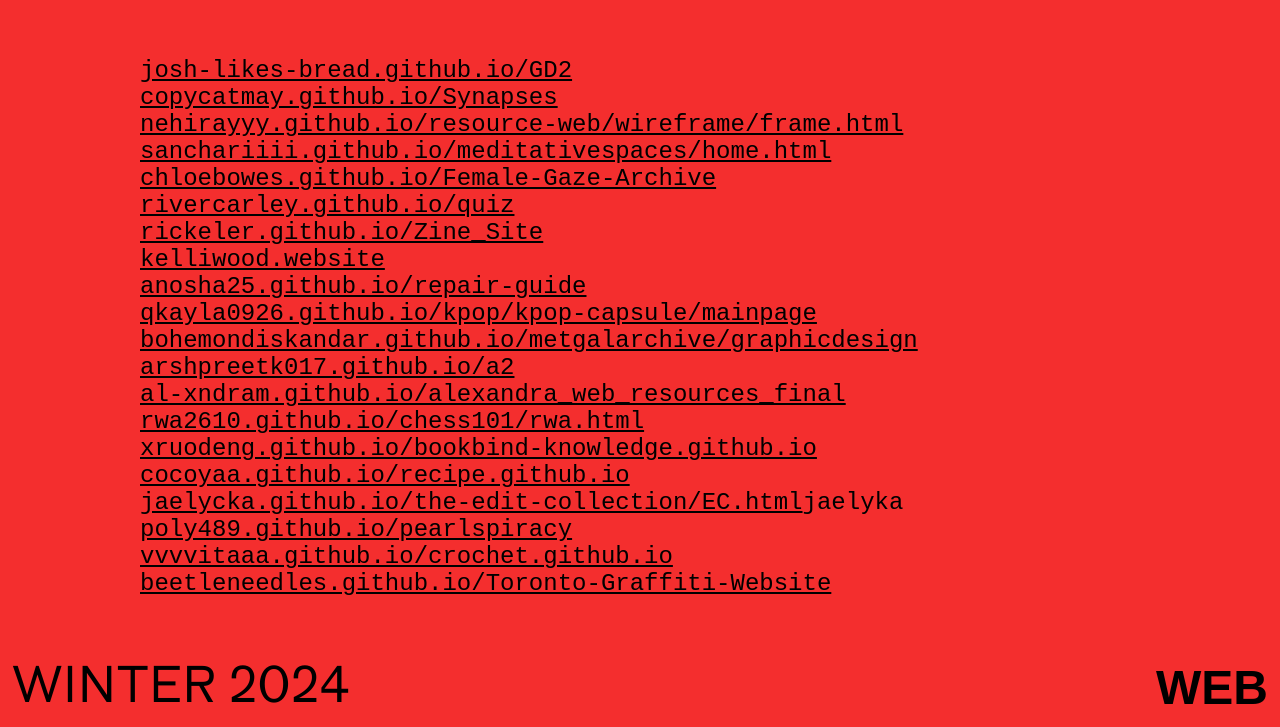
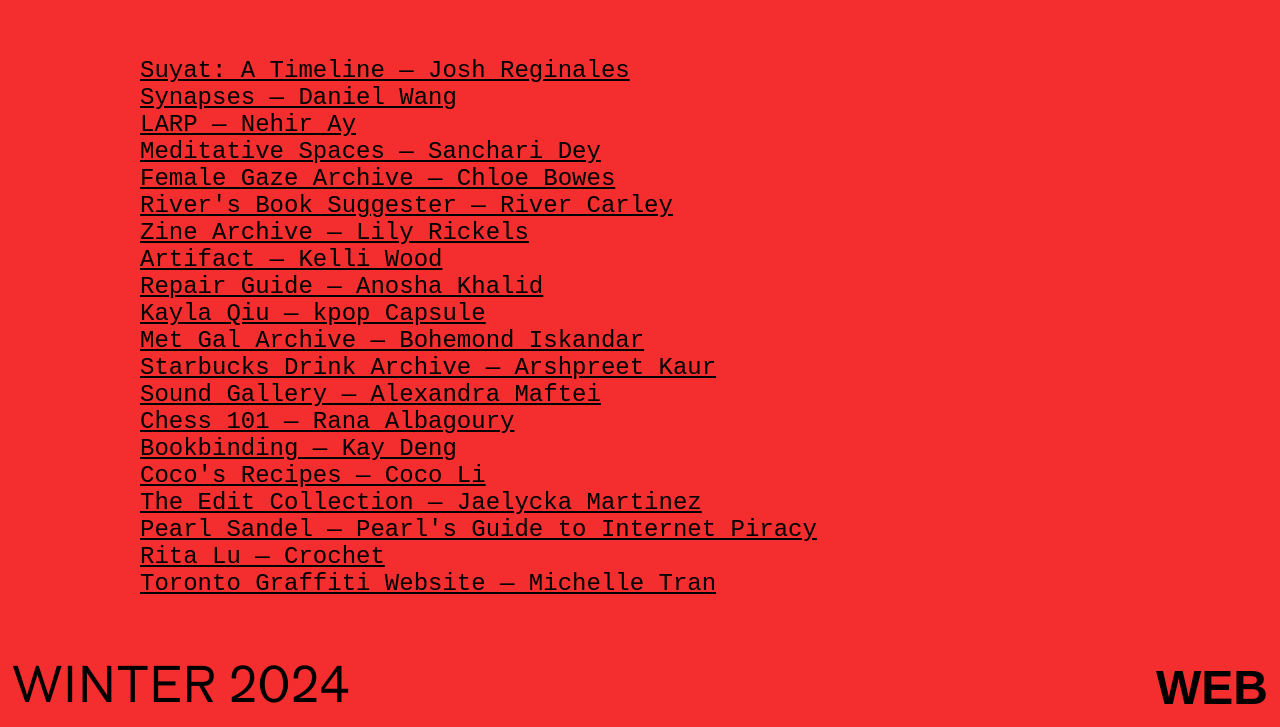
Before and after one commit to alisq/gd2-503-2024.ocadu.gd, a plain HTML site: page index.html in a window 1280 px wide. Shown: the part 73-800 px from the top of the page. Drawn offline with Linux system fonts and the light colour scheme; a web font is replaced by a local one.

Commit message:
cleaned up titles

```diff
--- a/index.html
+++ b/index.html
@@ -28,26 +28,26 @@
         <section id="main">
             <ol>
 
-<li><a target="_blank" href="https://josh-likes-bread.github.io/GD2">josh-likes-bread.github.io/GD2</a></li>
-<li><a target="_blank" href="https://copycatmay.github.io/Synapses">copycatmay.github.io/Synapses</a></li>
-<li><a target="_blank" href="https://nehirayyy.github.io/resource-web/wireframe/frame.html#intro">nehirayyy.github.io/resource-web/wireframe/frame.html</a></li>
-<li><a target="_blank" href="https://sanchariiii.github.io/meditativespaces/home.html">sanchariiii.github.io/meditativespaces/home.html</a></li>
-<li><a target="_blank" href="https://chloebowes.github.io/Female-Gaze-Archive/">chloebowes.github.io/Female-Gaze-Archive</a></li>
-<li><a target="_blank" href="https://rivercarley.github.io/quiz/">rivercarley.github.io/quiz</a></li>
-<li><a target="_blank" href="https://rickeler.github.io/Zine_Site/">rickeler.github.io/Zine_Site</a></li>
-<li><a target="_blank" href="http://kelliwood.website/">kelliwood.website</a></li>
-<li><a target="_blank" href="https://anosha25.github.io/repair-guide/">anosha25.github.io/repair-guide</a></li>
-<li><a target="_blank" href="https://qkayla0926.github.io/kpop/kpop-capsule/mainpage/">qkayla0926.github.io/kpop/kpop-capsule/mainpage</a></li>
-<li><a target="_blank" href="https://bohemondiskandar.github.io/metgalarchive/graphicdesign/">bohemondiskandar.github.io/metgalarchive/graphicdesign</a></li>
-<li><a target="_blank" href="https://arshpreetk017.github.io/a2/">arshpreetk017.github.io/a2</a></li>
-<li><a target="_blank" href="https://al-xndram.github.io/alexandra_web_resources_final/ ">al-xndram.github.io/alexandra_web_resources_final</a></li>
-<li><a target="_blank" href="https://rwa2610.github.io/chess101/rwa.html">rwa2610.github.io/chess101/rwa.html</li>
-<li><a target="_blank" href="https://xruodeng.github.io/bookbind-knowledge.github.io/index.html">xruodeng.github.io/bookbind-knowledge.github.io</a></li>
-<li><a target="_blank" href="https://cocoyaa.github.io/recipe.github.io/">cocoyaa.github.io/recipe.github.io</a></li>
-<li><a target="_blank" href="https://jaelycka.github.io/the-edit-collection/EC.html">jaelycka.github.io/the-edit-collection/EC.html</a>jaelyka</li>
-<li><a target="_blank" href="https://poly489.github.io/pearlspiracy">poly489.github.io/pearlspiracy</a></li>
-<li><a target="_blank" href="https://vvvvitaaa.github.io/crochet.github.io/index.html">vvvvitaaa.github.io/crochet.github.io</a></li>
-<li><a target="_blank" href="https://beetleneedles.github.io/Toronto-Graffiti-Website">beetleneedles.github.io/Toronto-Graffiti-Website<a/></li>
+<li><a target="_blank" href="https://josh-likes-bread.github.io/GD2">Suyat: A Timeline — Josh Reginales</a></li>
+<li><a target="_blank" href="https://copycatmay.github.io/Synapses">Synapses — Daniel Wang</a></li>
+<li><a target="_blank" href="https://nehirayyy.github.io/resource-web/wireframe/frame.html#intro">LARP — Nehir Ay</a></li>
+<li><a target="_blank" href="https://sanchariiii.github.io/meditativespaces/home.html">Meditative Spaces — Sanchari Dey</a></li>
+<li><a target="_blank" href="https://chloebowes.github.io/Female-Gaze-Archive/">Female Gaze Archive — Chloe Bowes</a></li>
+<li><a target="_blank" href="https://rivercarley.github.io/quiz/">River's Book Suggester — River Carley</a></li>
+<li><a target="_blank" href="https://rickeler.github.io/Zine_Site/">Zine Archive — Lily Rickels</a></li>
+<li><a target="_blank" href="http://kelliwood.website/">Artifact — Kelli Wood</a></li>
+<li><a target="_blank" href="https://anosha25.github.io/repair-guide/">Repair Guide — Anosha Khalid</a></li>
+<li><a target="_blank" href="https://qkayla0926.github.io/kpop/kpop-capsule/mainpage/">Kayla Qiu — kpop Capsule</a></li>
+<li><a target="_blank" href="https://bohemondiskandar.github.io/metgalarchive/graphicdesign/">Met Gal Archive — Bohemond Iskandar</a></li>
+<li><a target="_blank" href="https://arshpreetk017.github.io/a2/">Starbucks Drink Archive — Arshpreet Kaur</a></li>
+<li><a target="_blank" href="https://al-xndram.github.io/alexandra_web_resources_final/ ">Sound Gallery — Alexandra Maftei</a></li>
+<li><a target="_blank" href="https://rwa2610.github.io/chess101/rwa.html">Chess 101 — Rana Albagoury</li>
+<li><a target="_blank" href="https://xruodeng.github.io/bookbind-knowledge.github.io/index.html">Bookbinding — Kay Deng</a></li>
+<li><a target="_blank" href="https://cocoyaa.github.io/recipe.github.io/">Coco's Recipes — Coco Li</a></li>
+<li><a target="_blank" href="https://jaelycka.github.io/the-edit-collection/EC.html">The Edit Collection — Jaelycka Martinez</li>
+<li><a target="_blank" href="https://poly489.github.io/pearlspiracy">Pearl Sandel — Pearl's Guide to Internet Piracy</a></li>
+<li><a target="_blank" href="https://vvvvitaaa.github.io/crochet.github.io/index.html">Rita Lu — Crochet</a></li>
+<li><a target="_blank" href="https://beetleneedles.github.io/Toronto-Graffiti-Website">Toronto Graffiti Website — Michelle Tran<a/></li>
         </section>
 
         <script>
```
Also changed, not shown: 1 other file.
